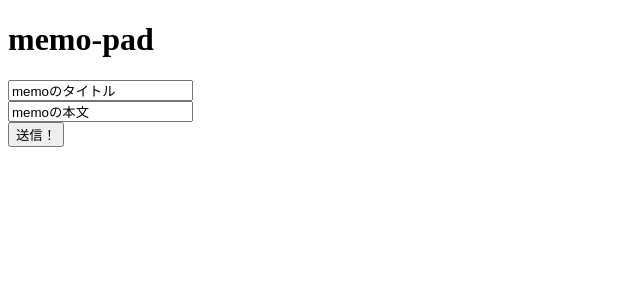
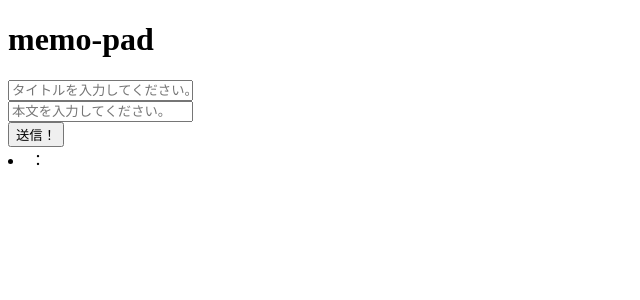
Before and after one commit to yuki-snow1823/vue3-memo, a Vue app: page / in a window 1280 px wide. Both pictures are taken after a click on the input "送信！". Shown: the top 300 px of the page, without its empty margins (0-640 px from the left). Built offline with nearby package versions, Linux system fonts and the light colour scheme.

Commit message:
add: メモの表示、単一コンポーネントでpush使用

```diff
--- a/src/components/Memo.vue
+++ b/src/components/Memo.vue
@@ -1,5 +1,5 @@
 <template>
-  <h1>{{ pageTitle}}</h1>
+  <h1>{{ pageTitle }}</h1>
   <!-- formサイズが変わらない -->
   <div>
     <input type="text" v-model="title" :width="formSize" placeholder="タイトルを入力してください。">
@@ -10,15 +10,21 @@
   <div>
     <input @click="submit" type="submit" value="送信！">
   </div>
+
+  <li v-for="memo in memos" :key="memo.id">
+    {{ memo.title }}：{{ memo.text }}
+  </li>
 </template>
 
 <script>
   export default {
     data() {
       return {
-        title: "memoのタイトル",
-        text: "memoの本文",
+        title: "",
+        text: "",
         formSize: "600px",
+        memos: [],
+        memo: {}
       }
     },
     props: {
@@ -26,7 +32,11 @@
     },
     methods: {
       submit() {
-        console.log("hoge");
+        let memo = {
+          title: this.title,
+          text: this.text
+        }
+        this.memos.push(memo);
       },
     }
   }
```
